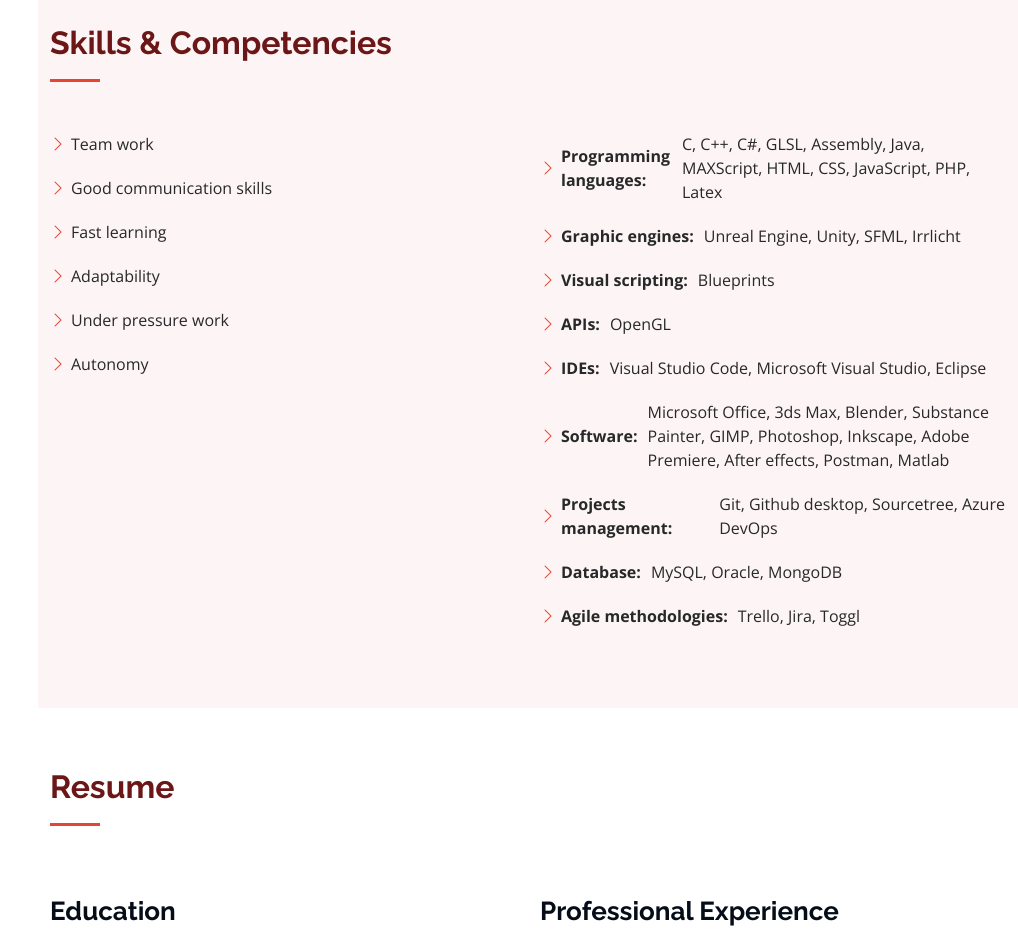
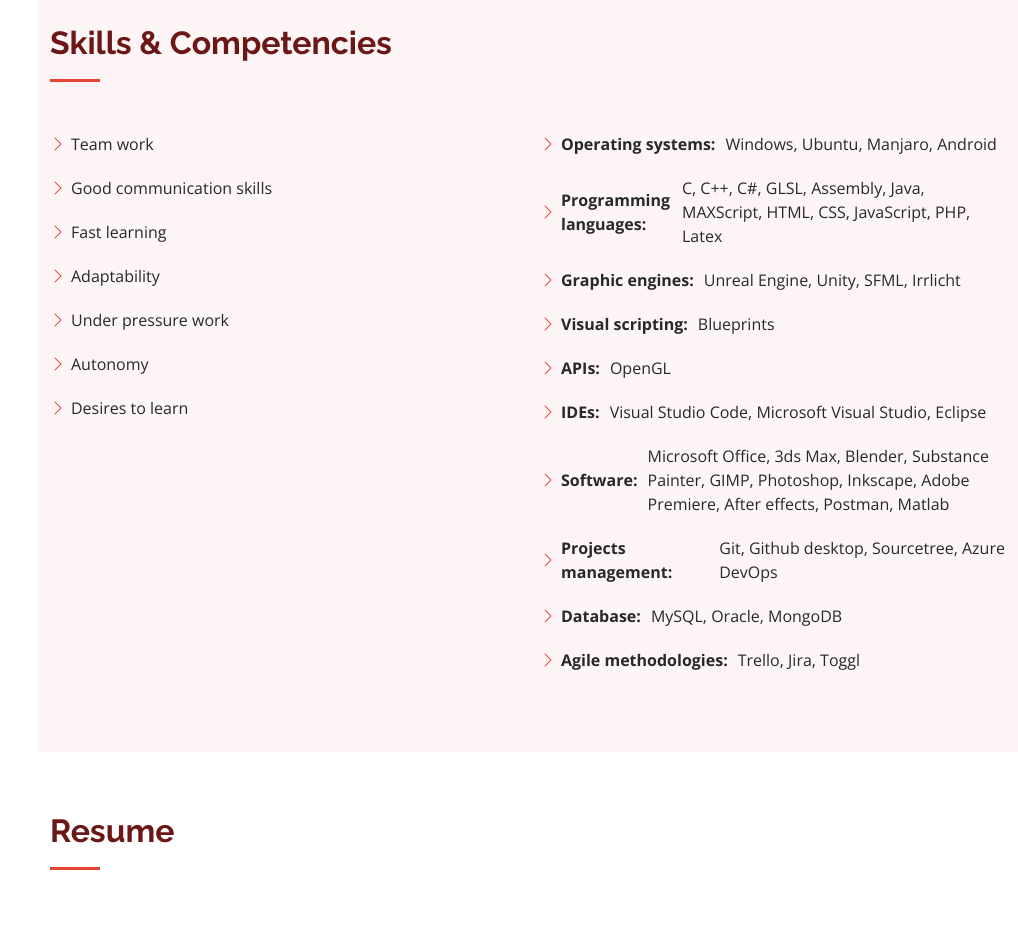
Before and after one commit to Adrilr14/Adrilr14.github.io, a plain HTML site: page index.html in a window 1280 px wide. Shown: the part 1460-2391 px from the top of the page, without its empty margins (262-1280 px from the left). Drawn offline with nearby package versions, Linux system fonts and the light colour scheme.

Commit message:
Skills & Competencies section updated (+1 skill & Operating systems)

```diff
--- a/index.html
+++ b/index.html
@@ -194,10 +194,12 @@
               <li><i class="bi bi-chevron-right"></i> <span>Adaptability</span></li>
               <li><i class="bi bi-chevron-right"></i> <span>Under pressure work</span></li>
               <li><i class="bi bi-chevron-right"></i> <span>Autonomy</span></li>
+              <li><i class="bi bi-chevron-right"></i> <span>Desires to learn</span></li>
             </ul>
           </div>
           <div class="col-lg-6">
             <ul>
+              <li><i class="bi bi-chevron-right"></i> <strong>Operating systems:</strong> <span>Windows, Ubuntu, Manjaro, Android</span></li>
               <li><i class="bi bi-chevron-right"></i> <strong>Programming languages:</strong> <span>C, C++, C#, GLSL, Assembly, Java, MAXScript, HTML, CSS, JavaScript, PHP, Latex</span></li>
               <li><i class="bi bi-chevron-right"></i> <strong>Graphic engines:</strong> <span>Unreal Engine, Unity, SFML, Irrlicht</span></li>
               <li><i class="bi bi-chevron-right"></i> <strong>Visual scripting:</strong> <span>Blueprints</span></li>
```
